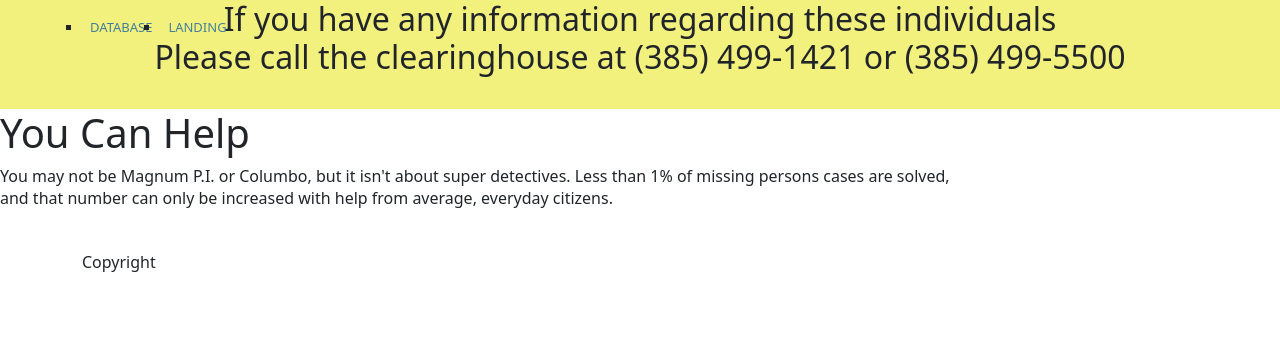
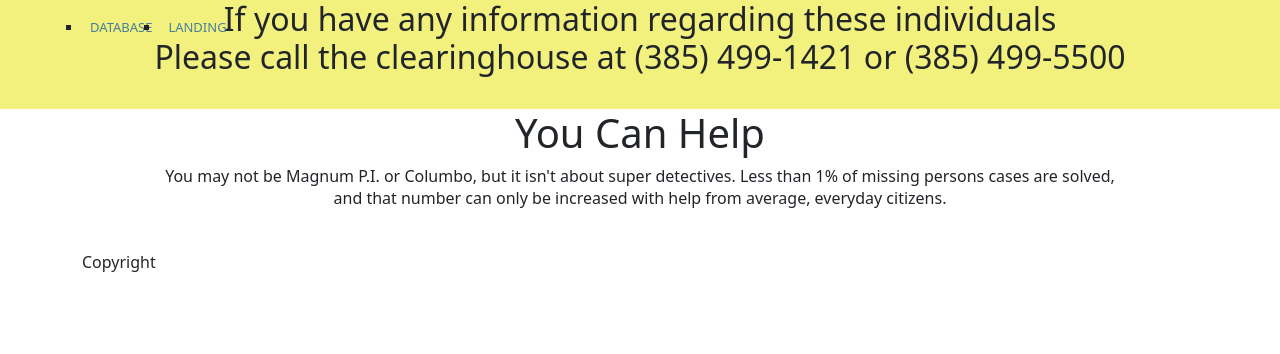
Before and after one commit to ianpurnell01/MissingPersons, a Django app: template missingpersons/templates/landing/index.html in a window 1280 px wide. Shown: the top 354 px of the page. Run offline with Django 3.2, Linux system fonts and the light colour scheme; the template is opened without the code that fills it, so the values that code supplies are empty.

Commit message:
Update index.html
center the text

```diff
--- a/missingpersons/templates/landing/index.html
+++ b/missingpersons/templates/landing/index.html
@@ -1,8 +1,8 @@
 {% extends 'base.html' %}
 {% load static %}
 {% block content %}
-    <h1>You Can Help</h1>
-    <p>
+    <h1 style="text-align: center;">You Can Help</h1>
+    <p style="text-align: center;">
         You may not be Magnum P.I. or Columbo, but it isn't about super detectives. Less than 1% of missing persons cases are solved,<br>
         and that number can only be increased with help from average, everyday citizens.
     </p>
```
